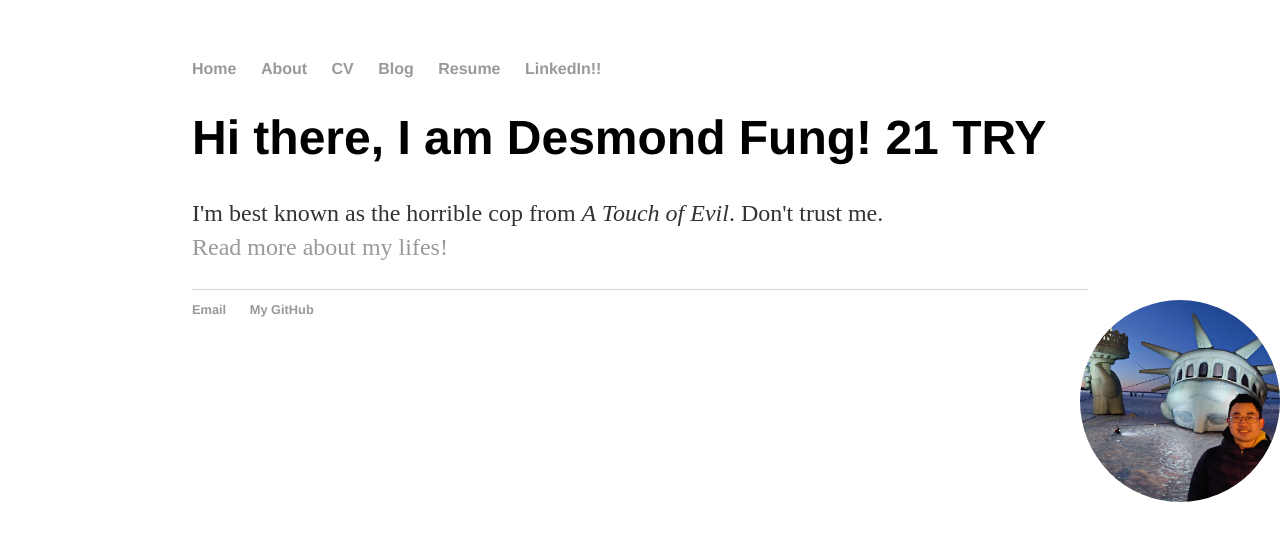
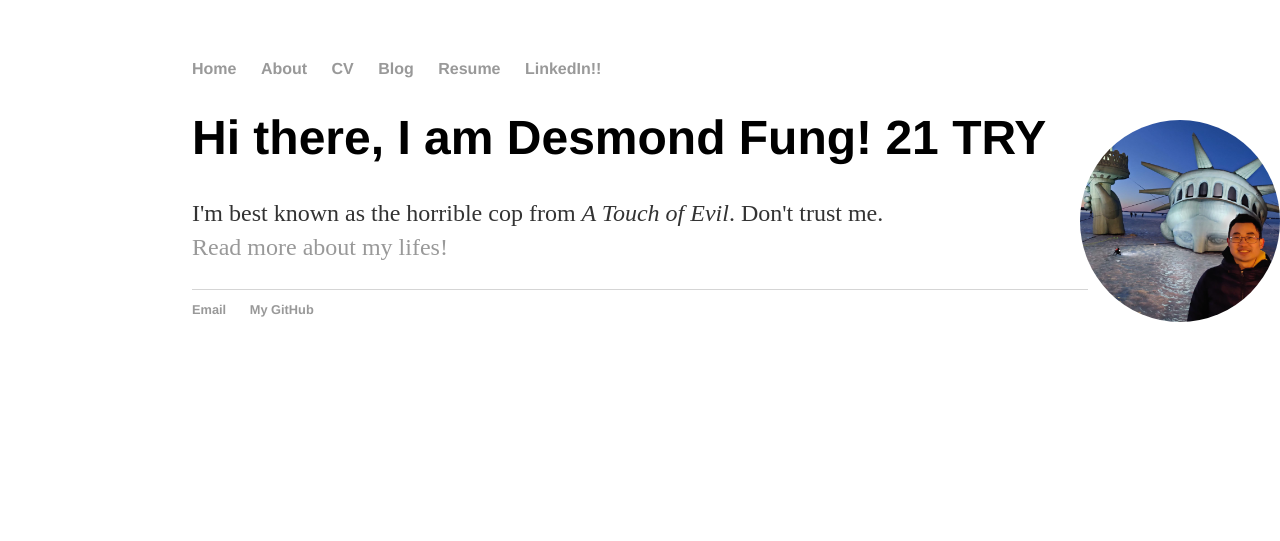
Before and after one commit to ddhangdd/ddhangdd.github.io, a Jekyll site: the page built from index.html, in a window 1280 px wide. Shown: the top 541 px of the page. Built offline with Jekyll 4.4.1, drawn with Linux system fonts in a browser that asks for light colours.

Commit message:
Update main.css

```diff
--- a/css/main.css
+++ b/css/main.css
@@ -27,7 +27,7 @@ h1 {
 
 .topleft {
   position: absolute;
-  top: 300px;
+  top: 120px;
   right: 0;
 }
 
```
